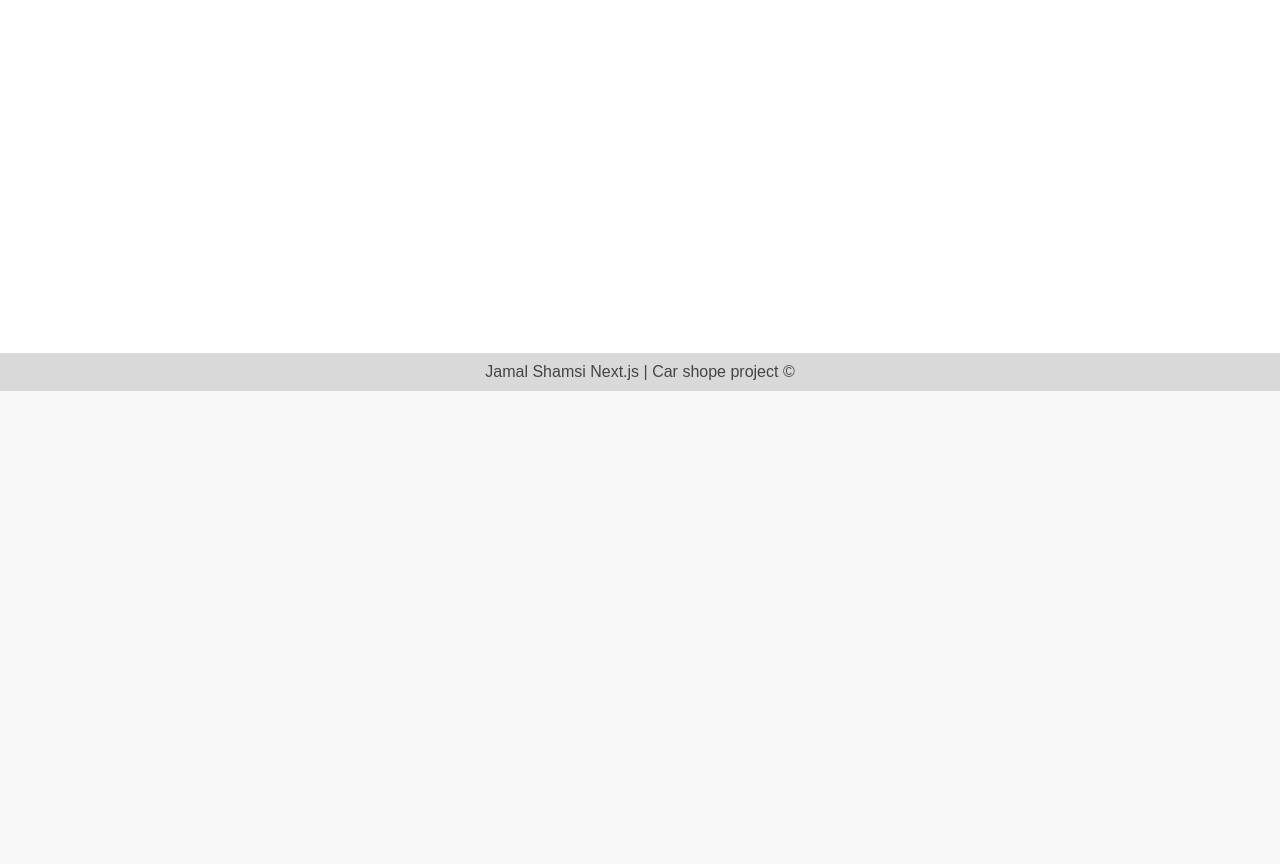
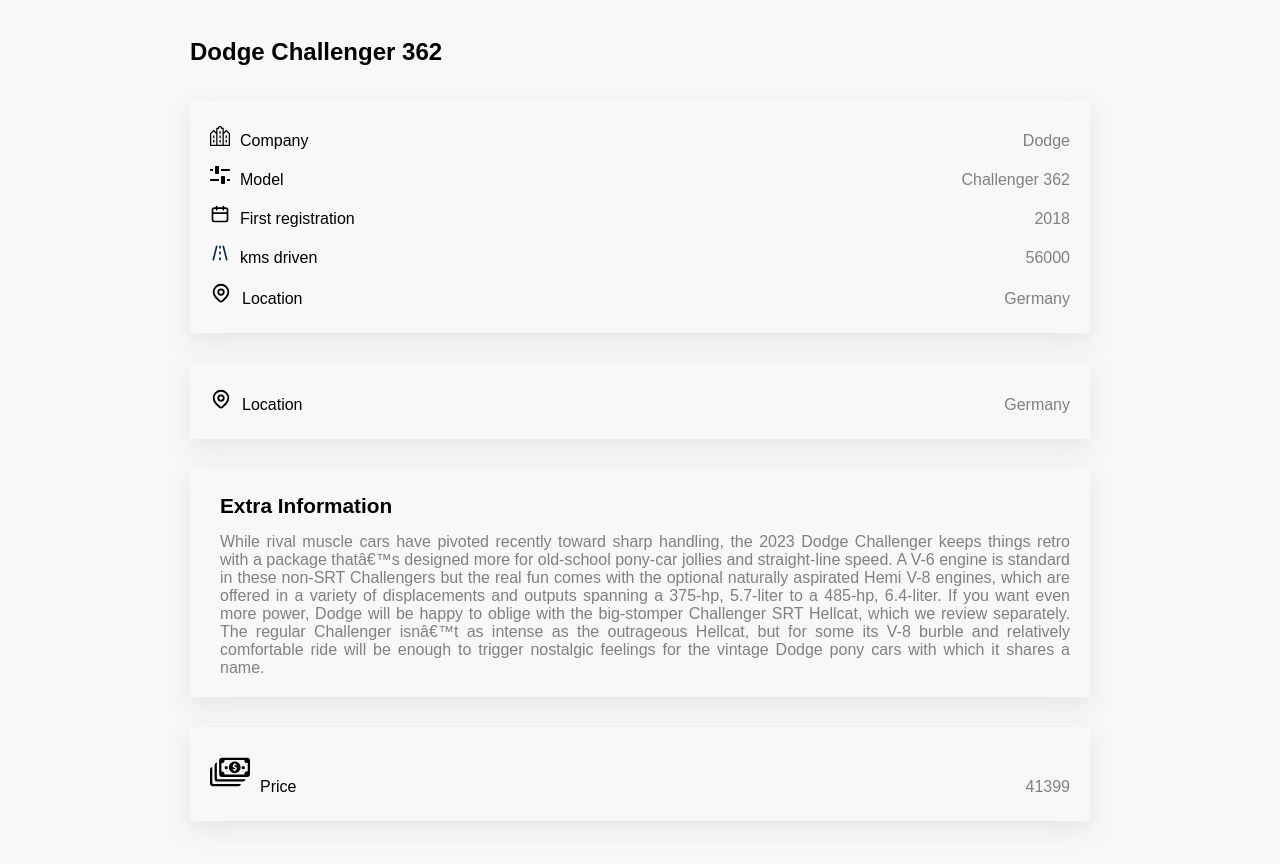
Before and after one commit to jamalshamsi1988/auto-expo, a Next.js app: page /cars/1 in a window 1280 px wide. Before the commit this address had no page. Shown: the part 798-1662 px from the top of the page. Before the commit the page ends 1189 px from the top, so only its background shows below. Built offline with nearby package versions, Linux system fonts and the light colour scheme.

Commit message:
Car Details component is completed

```diff
--- a/components/modules/Card.js
+++ b/components/modules/Card.js
@@ -1,9 +1,11 @@
+import Link from 'next/link';
 import Location from '../icons/Location';
 import styles from './Card.module.css';
 
 const Card = (props) => {
     const {id , name , image , year , distance, price,model,location}=props;
   return (
+    <Link href={`/cars/${id}`}>
     <div className={styles.container}>
       <img className={styles.image} src={image} alt={name} />
       <h4 className={styles.title}>{`${name} ${model}`}</h4>
@@ -17,6 +19,7 @@
 
       </div>
     </div>
+    </Link>
   )
 }
 
--- /dev/null
+++ b/components/templates/CarDetails.js
@@ -0,0 +1,68 @@
+import styles from './CarDetails.module.css';
+import Location from './../icons/Location';
+import Company from './../icons/Company';
+import Model from './../icons/Model';
+import Calender from './../icons/Calender';
+import Road from './../icons/Road';
+import Money from './../icons/Money';
+
+
+const CarDetails = (props) => {
+    const {id , name , image , year , distance, price,model,location,description}=props;
+    console.log(props)
+  return (
+    <div className={styles.container}>
+        <img className={styles.image} src={image} />
+        <h3 className={styles.header}>{name} {model}</h3>
+    <div className={styles.details}>
+    <div>
+        <Company/>
+        <p>Company</p>
+        <span>{name}</span>
+        </div>
+        <div>
+        <Model/>
+        <p>Model</p>
+        <span>{model}</span>
+        </div>
+        <div>
+        <Calender/>
+        <p>First registration</p>
+        <span>{year}</span>
+        </div>
+        <div>
+        <Road/>
+        <p>kms driven</p>
+        <span>{distance}</span>
+        </div>
+        <div>
+        <Location/>
+        <p>Location</p>
+        <span>{location}</span>
+        </div>
+    </div>
+
+      <div className={styles.details}>
+      <div>
+        <Location/>
+        <p>Location</p>
+        <span>{location}</span>
+        </div>
+      </div>
+     <div className={styles.details}>
+        <p className={styles.descriptionTitle}>Extra Information </p>
+        <p className={styles.descriptionText}>{description} </p>
+     </div>
+    <div className={styles.details}>
+    <div>
+        <Money/>
+        <p>Price</p>
+        <span>{price}</span>
+        </div>
+    </div>
+    <button className={styles.button}>Buy</button>
+    </div>
+  )
+}
+
+export default CarDetails
--- /dev/null
+++ b/components/templates/CarDetails.module.css
@@ -0,0 +1,64 @@
+.container{
+    display: flex;
+    flex-direction: column;
+    max-width: 900px;
+    margin: auto;
+}
+.image{
+    width: 100%;
+    border-radius: 5px;
+}
+.header{
+    margin: 40px 0 20px;
+    font-size: 1.5rem;
+}
+.details{
+    width: 100%;
+    box-shadow: rgba(149, 157, 165, 0.2) 0px 8px 24px;
+    margin:15px 0;
+    padding: 10px 20px;
+}
+.details div{
+    display: flex;
+    align-items:baseline;
+    margin: 15px 0;
+}
+.details span{
+    color: gray;
+    margin-left:auto;
+}
+.details p{
+    margin-left: 10px;
+}
+.descriptionTitle {
+    margin: 15px 0;
+    font-size: 1.3rem;
+    font-weight: 600;
+}
+.descriptionText {
+    color:gray;
+    text-align: justify;
+    margin-bottom: 10px;
+}
+.details .price {
+    display: flex;
+    align-items: center;
+}
+.price p,
+.price span {
+  font-size: 1.5rem;
+}
+.button {
+    background-color: blue;
+    border: none;
+    font-size: 1.5rem;
+    border-radius: 5px;
+    padding: 10px;
+    margin:50px 0;
+    cursor: pointer;
+}
+@media (max-width: 768px){
+    .container{
+        margin: 0 15px;
+    }
+}
--- /dev/null
+++ b/pages/cars/[carId].js
@@ -0,0 +1,15 @@
+import {useRouter} from 'next/router';
+import carsData from '../../data/carsData';
+import CarDetails from '../../components/templates/CarDetails';
+
+const CarId = () => {
+    const router=useRouter();
+    const {carId}=router.query;
+    const carDetails=carsData[carId - 1];
+    console.log(carDetails);
+  return (
+    <CarDetails {...carDetails} />
+  )
+}
+
+export default CarId
```
